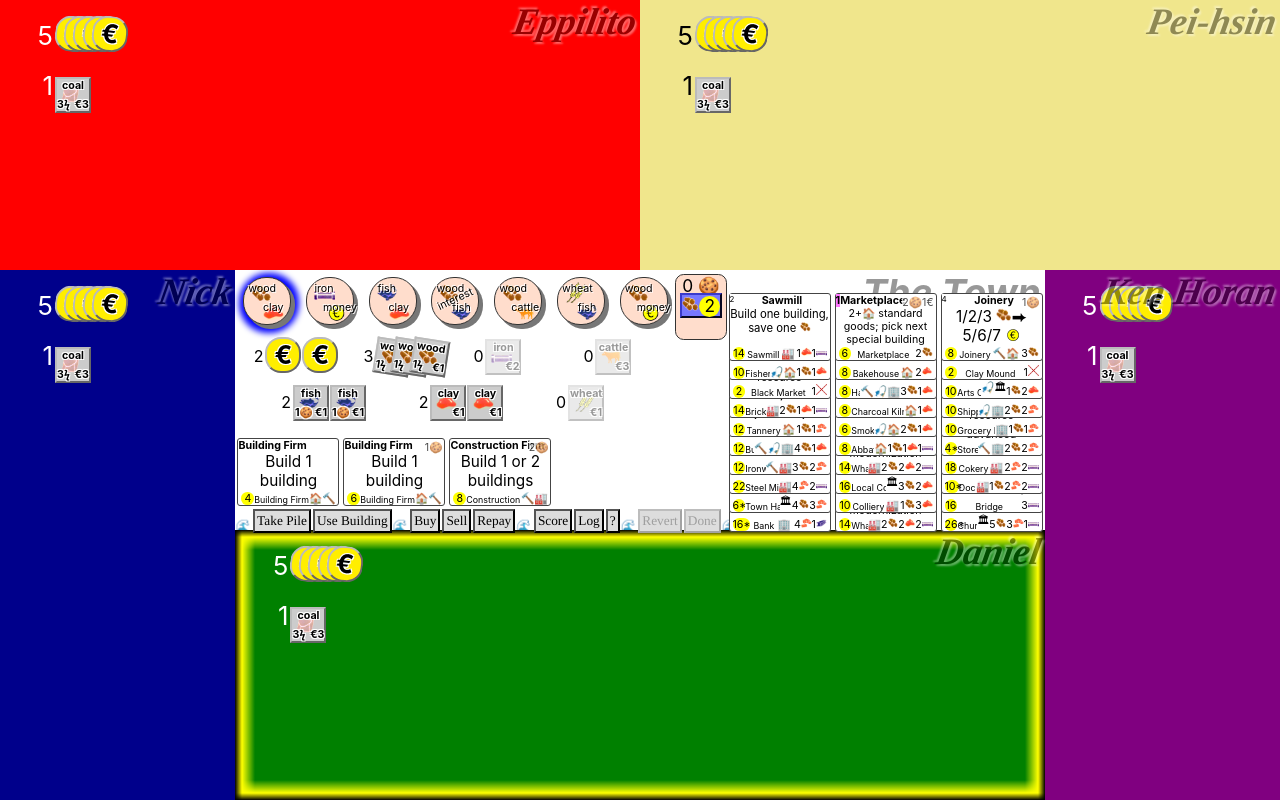
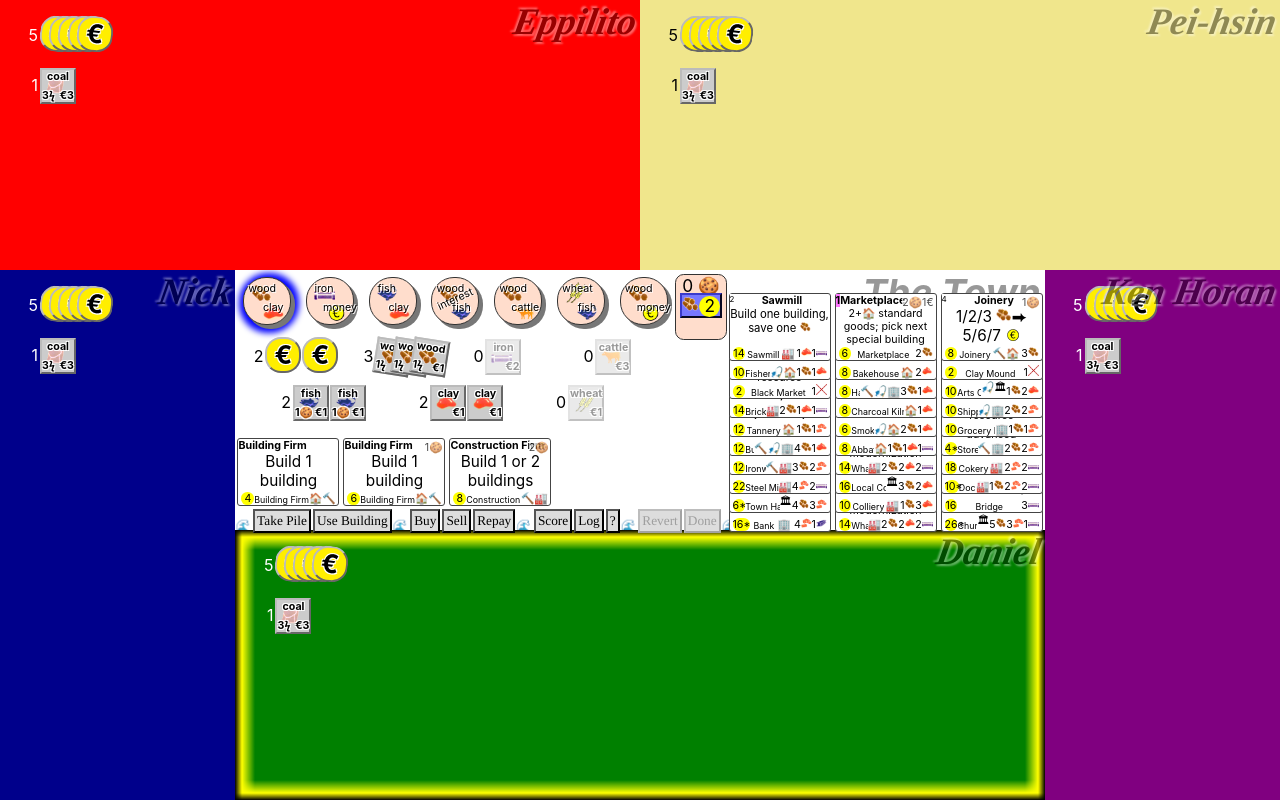
Before and after one commit to dspeyer/harbortown, a React (Create React App) app: page / in a window 1280 px wide. Built offline with nearby package versions, Linux system fonts and the light colour scheme.

Commit message:
set all stack font sizes, to ensure proper centering

```diff
--- a/src/client/resources.css
+++ b/src/client/resources.css
@@ -74,10 +74,10 @@ div.stack {
     margin: 4px;
     position: relative;
     width: calc( 2em + 70px );
+    font-size: 12pt;
 }
 
 .townGrid div.stack {
-    font-size: 12pt;
     z-index: 1;
 }
 
```
